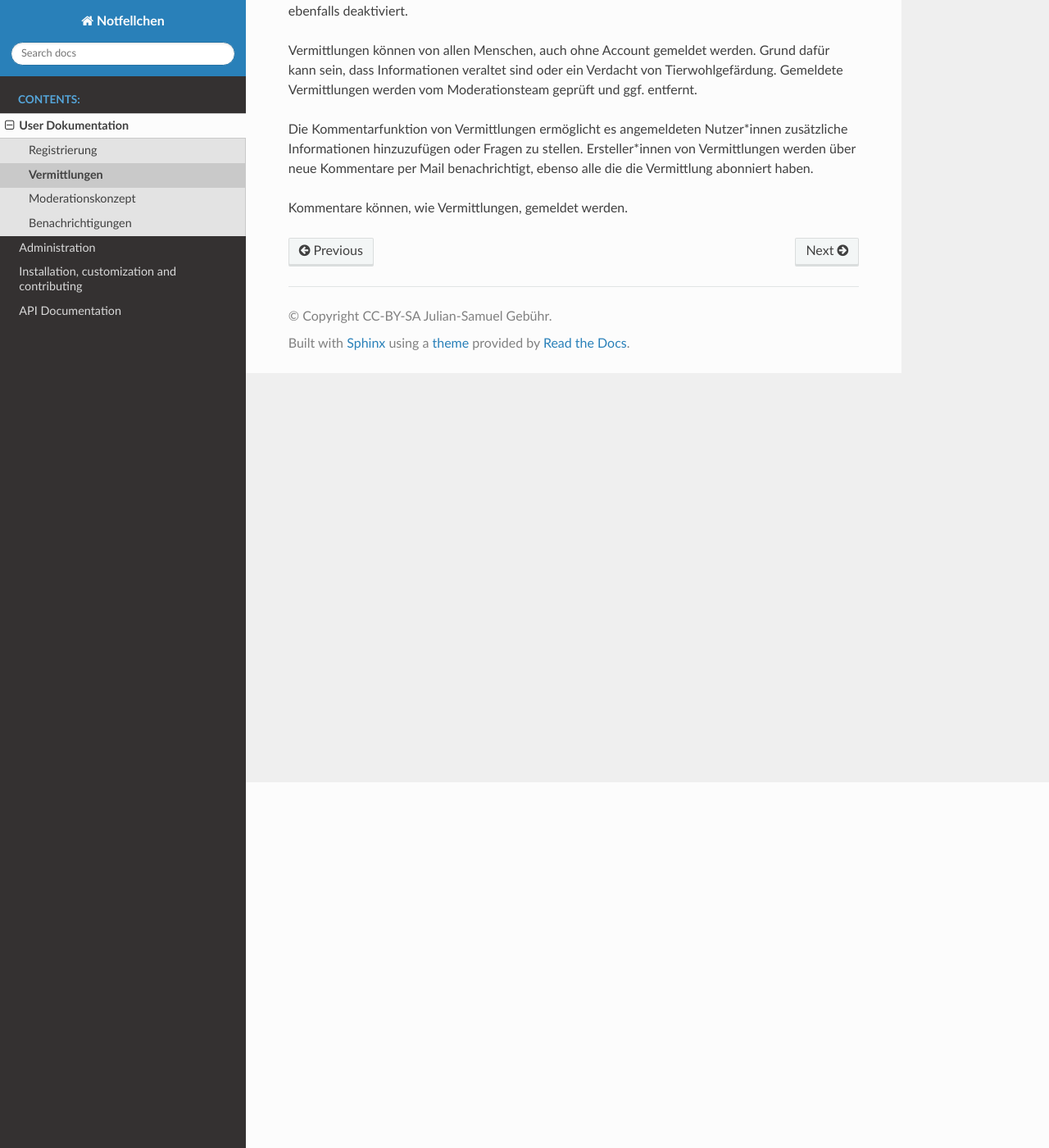
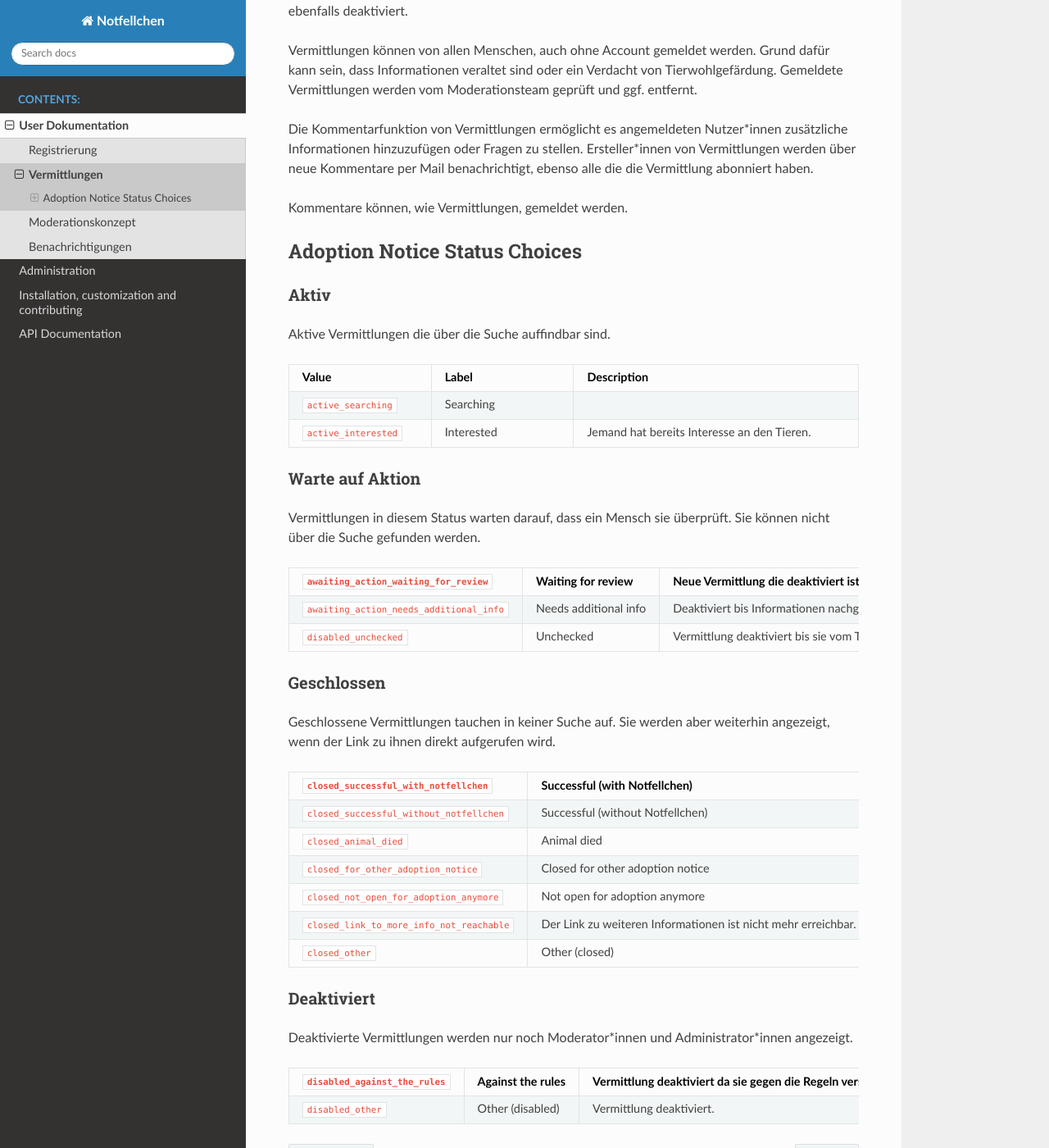
Before and after one commit to moan0s/notfellchen, a Sphinx documentation site: the page built from docs/user/vermittlungen.rst, in a window 1280 px wide and 1400 px high, scrolled down 446 px. Shown: the whole window at 82% size. Built offline with Sphinx 7.4.7 and the Read the Docs theme 3.1.0, drawn with Linux system fonts in a browser that asks for light colours.

Commit message:
feat: Move unchecked to awaiting action

```diff
--- a/docs/user/vermittlungen.rst
+++ b/docs/user/vermittlungen.rst
@@ -1,7 +1,7 @@
 Vermittlungen
 =============
 
-Vermittlungen können von allen Nutzer*innen mit Account erstellt werden. Vermittlungen normaler Nutzer*innen kommen dann in eine Warteschlange und werden vom Admin & Modertionsteam geprüft und sichtbar geschaltet.
+Vermittlungen können von allen Nutzer\*innen mit Account erstellt werden. Vermittlungen normaler Nutzer*innen kommen dann in eine Warteschlange und werden vom Admin & Modertionsteam geprüft und sichtbar geschaltet.
 Tierheime und Pflegestellen können auf Anfrage einen Koordinations-Status bekommen, wodurch sie Vermittlungsanzeigen erstellen können die direkt öffentlich sichtbar sind.
 
 Jede Vermittlung hat ein "Zuletzt-geprüft" Datum, das anzeigt, wann ein Mensch zuletzt überprüft hat, ob die Anzeige noch aktuell ist.
@@ -15,3 +15,106 @@ Die Kommentarfunktion von Vermittlungen ermöglicht es angemeldeten Nutzer*innen
 Ersteller*innen von Vermittlungen werden über neue Kommentare per Mail benachrichtigt, ebenso alle die die Vermittlung abonniert haben.
 
 Kommentare können, wie Vermittlungen, gemeldet werden.
+
+Adoption Notice Status Choices
+++++++++++++++++++++++++++++++
+
+Aktiv
+-----
+
+Aktive Vermittlungen die über die Suche auffindbar sind.
+
+.. list-table::
+   :header-rows: 1
+   :width: 100%
+   :widths: 1 1 2
+
+   * - Value
+     - Label
+     - Description
+
+   * - ``active_searching``
+     - Searching
+     -
+
+   * - ``active_interested``
+     - Interested
+     - Jemand hat bereits Interesse an den Tieren.
+
+Warte auf Aktion
+----------------
+
+Vermittlungen in diesem Status warten darauf, dass ein Mensch sie überprüft. Sie können nicht über die Suche gefunden werden.
+
+.. list-table::
+   :header-rows: 1
+   :width: 100%
+   :widths: 1 1 2
+
+   * - ``awaiting_action_waiting_for_review``
+     - Waiting for review
+     - Neue Vermittlung die deaktiviert ist bis Moderator*innen sie überprüfen.
+
+   * - ``awaiting_action_needs_additional_info``
+     - Needs additional info
+     - Deaktiviert bis Informationen nachgetragen werden.
+
+   * - ``disabled_unchecked``
+     - Unchecked
+     - Vermittlung deaktiviert bis sie vom Team auf Aktualität geprüft wurde.
+
+Geschlossen
+-----------
+
+Geschlossene Vermittlungen tauchen in keiner Suche auf. Sie werden aber weiterhin angezeigt, wenn der Link zu ihnen direkt aufgerufen wird.
+
+.. list-table::
+   :header-rows: 1
+   :width: 100%
+   :widths: 1 1 2
+
+   * - ``closed_successful_with_notfellchen``
+     - Successful (with Notfellchen)
+     - Vermittlung erfolgreich abgeschlossen.
+
+   * - ``closed_successful_without_notfellchen``
+     - Successful (without Notfellchen)
+     - Vermittlung erfolgreich abgeschlossen.
+
+   * - ``closed_animal_died``
+     - Animal died
+     - Die zu vermittelnden Tiere sind über die Regenbrücke gegangen.
+
+   * - ``closed_for_other_adoption_notice``
+     - Closed for other adoption notice
+     - Vermittlung wurde zugunsten einer anderen geschlossen.
+
+   * - ``closed_not_open_for_adoption_anymore``
+     - Not open for adoption anymore
+     - Tier(e) stehen nicht mehr zur Vermittlung bereit.
+
+   * - ``closed_link_to_more_info_not_reachable``
+     - Der Link zu weiteren Informationen ist nicht mehr erreichbar.
+     - Der Link zu weiteren Informationen ist nicht mehr erreichbar, die Vermittlung wurde daher automatisch deaktiviert.
+
+   * - ``closed_other``
+     - Other (closed)
+     - Vermittlung geschlossen.
+
+Deaktiviert
+-----------
+
+Deaktivierte Vermittlungen werden nur noch Moderator\*innen und Administrator\*innen angezeigt.
+
+.. list-table::
+   :header-rows: 1
+   :width: 100%
+   :widths: 1 1 2
+
+   * - ``disabled_against_the_rules``
+     - Against the rules
+     - Vermittlung deaktiviert da sie gegen die Regeln verstößt.
+
+   * - ``disabled_other``
+     - Other (disabled)
+     - Vermittlung deaktiviert.
```
Also changed, not shown: 3 other files.
